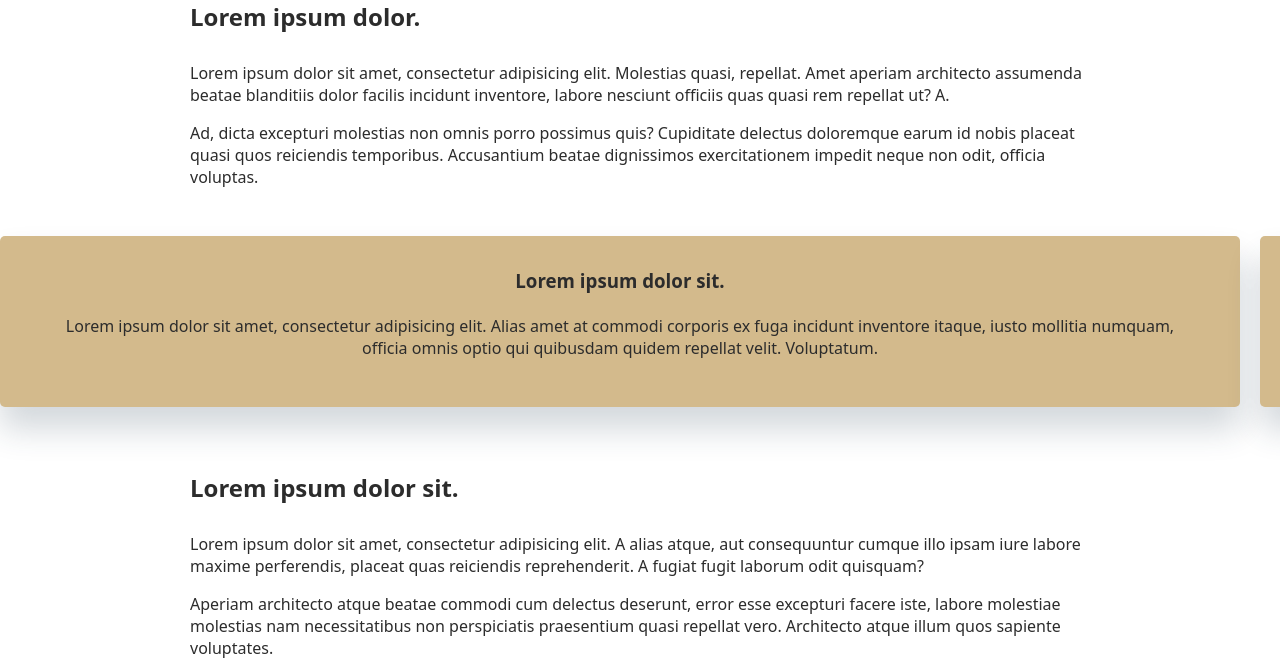
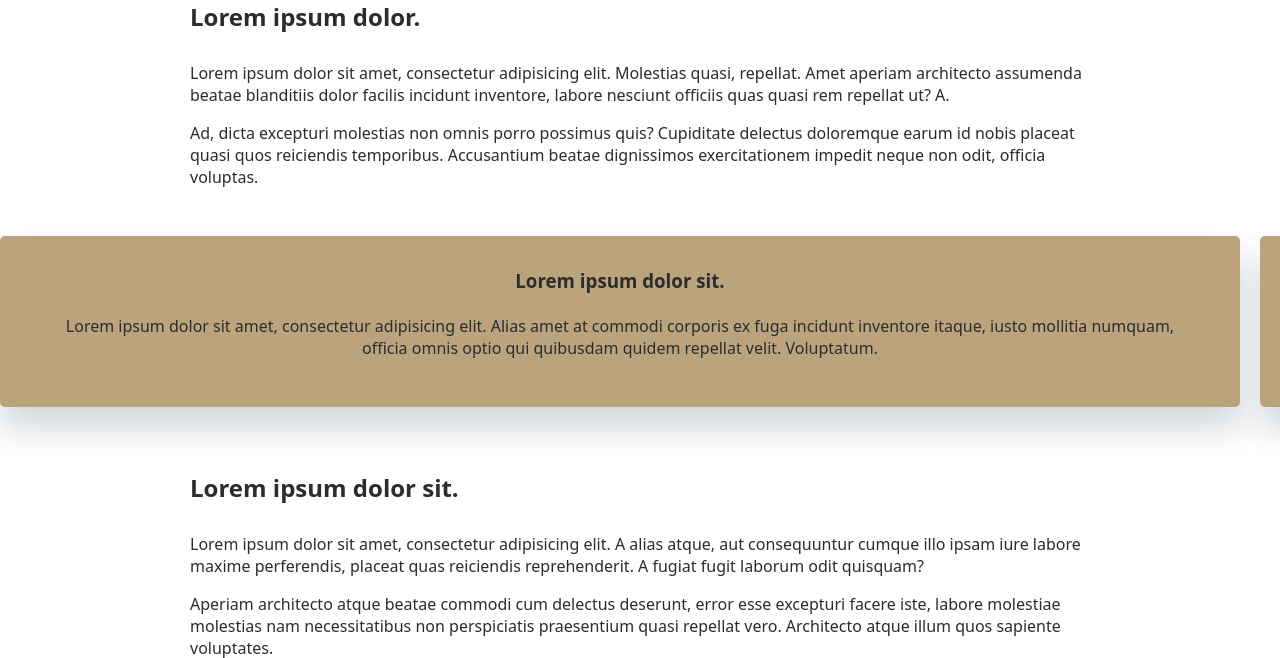
Before and after one commit to DenSerKo/Navegator, a Django app: template core/templates/core/test_css.html in a window 1280 px wide. Shown: the part 86-744 px from the top of the page. Run offline with Django 5.2, Linux system fonts and the light colour scheme; the template is opened without the code that fills it, so the values that code supplies are empty.

Commit message:
better carousel

```diff
--- a/core/static/core/test_css.css
+++ b/core/static/core/test_css.css
@@ -97,5 +97,5 @@ header {
     scroll-snap-align: center; /* Привязка к центру при остановке прокрутки */
     border-radius: 5px;
     padding: 2em 3em;
-    background: #d3ba8c;
+    background: #bba47d;
 }
--- a/core/templates/core/test_css.html
+++ b/core/templates/core/test_css.html
@@ -59,6 +59,7 @@
     </main>
 <script src="https://code.jquery.com/jquery-3.7.1.min.js" integrity="sha256-/JqT3SQfawRcv/BIHPThkBvs0OEvtFFmqPF/lYI/Cxo=" crossorigin="anonymous"></script><script src="https://cdn.jsdelivr.net/npm/swiper@11/swiper-bundle.min.js"></script>
     <script type="text/javascript">
+
         $(document).ready(function() {
             let itemWidth = $(window).width() - 20 * 2;
             $('.carousel-item').each(function() {
```
